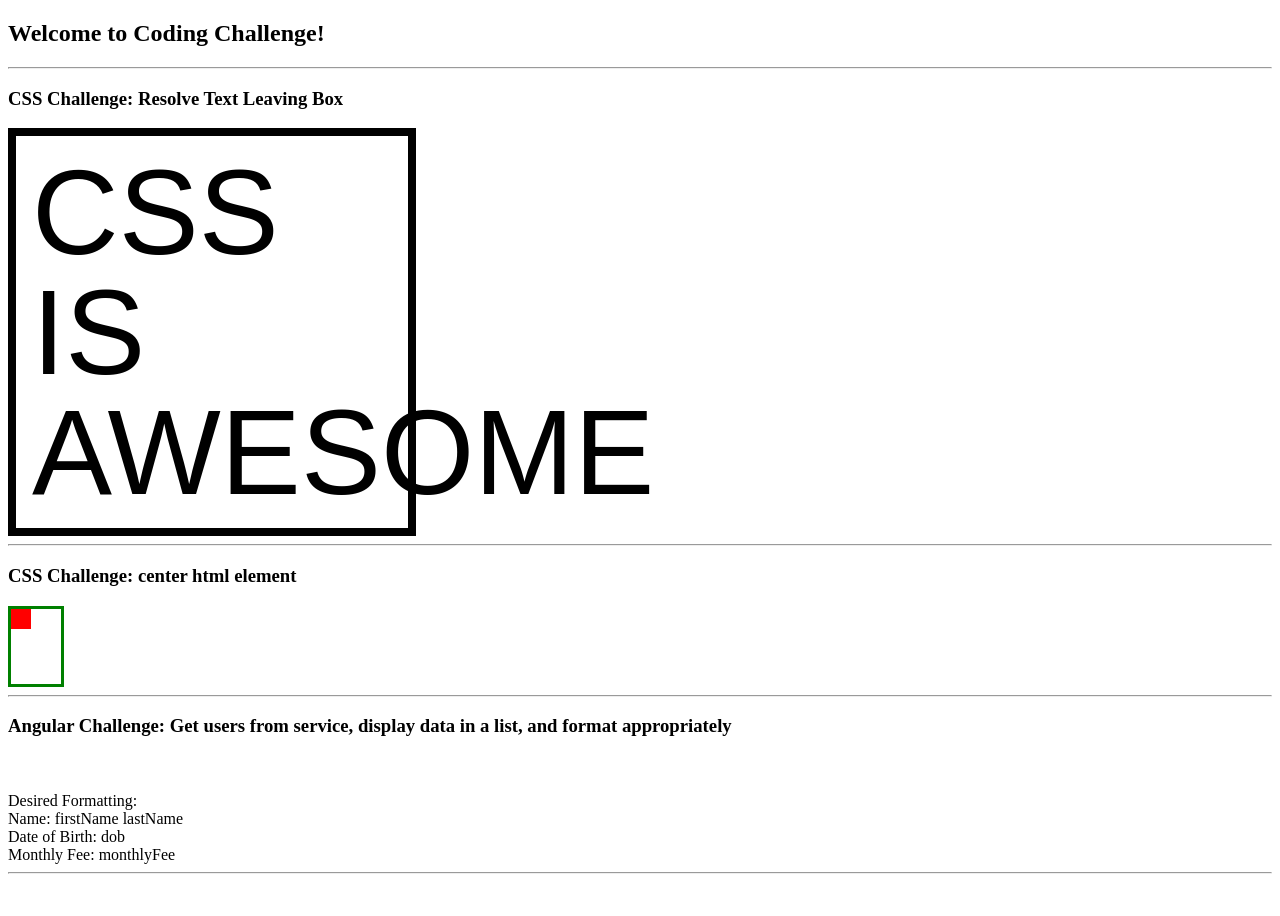
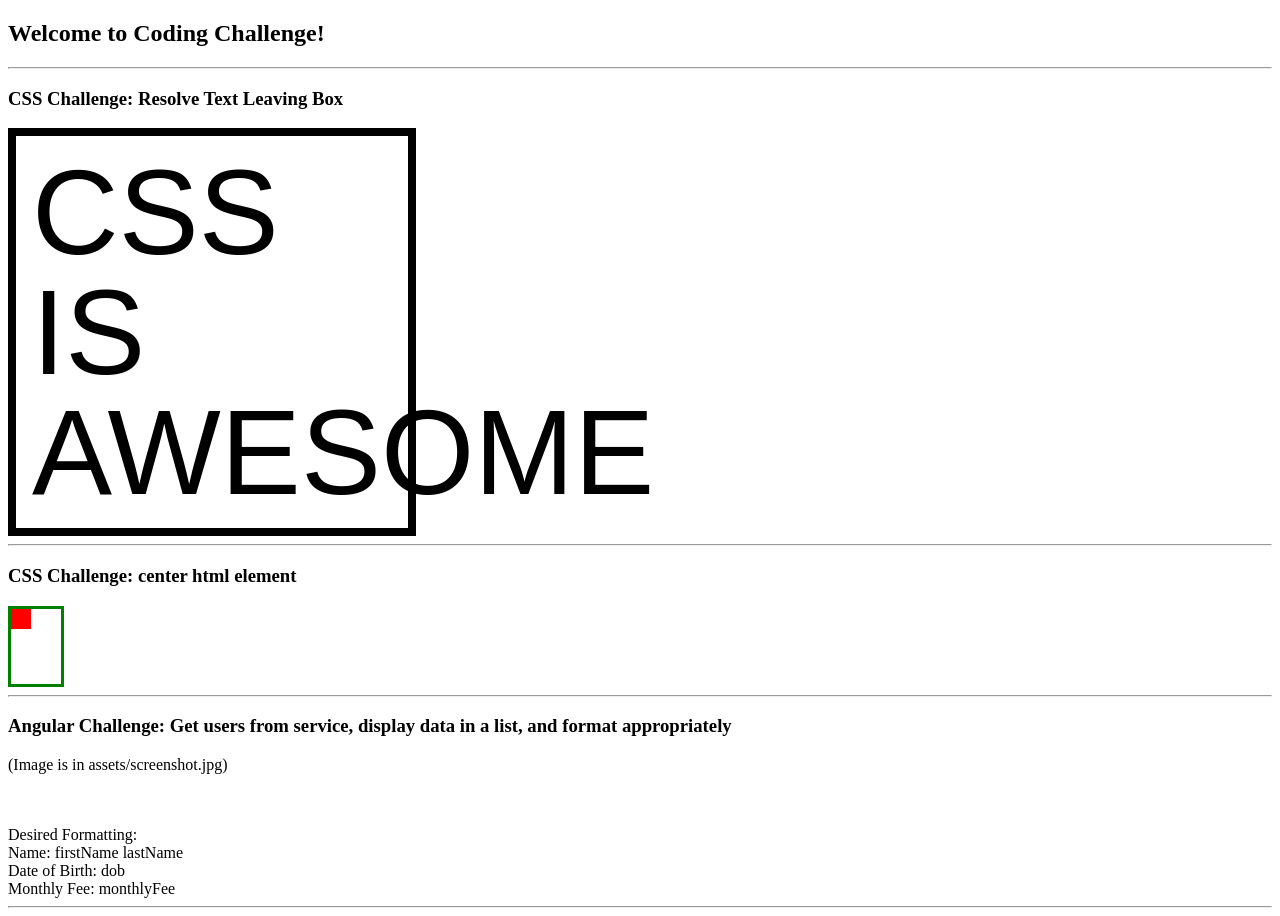
Before and after one commit to dcpeaden/angular-coding-challenge, an Angular app: page / in a window 1280 px wide. Before the commit the page ends 882 px from the top, so only its background shows below. Built offline with nearby package versions, Linux system fonts and the light colour scheme.

Commit message:
more setup

```diff
--- a/src/app/app.component.html
+++ b/src/app/app.component.html
@@ -15,6 +15,7 @@
 </section>
 <hr />
 <h3>Angular Challenge: Get users from service, display data in a list, and format appropriately</h3>
+<p>(Image is in assets/screenshot.jpg)</p>
 <br />
 <br />
 Desired Formatting:
```
